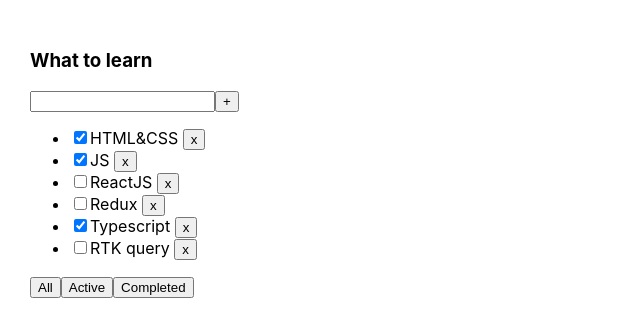
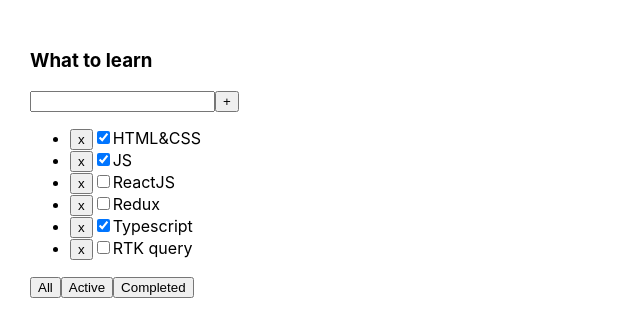
Before and after one commit to SanyaSkl/todolist-repetition, a React (Vite) app: page / in a window 1280 px wide. Shown: the top 336 px of the page, without its empty margins (0-640 px from the left). Built offline with nearby package versions, Linux system fonts and the light colour scheme.

Commit message:
function-flipping training

```diff
--- a/src/App.tsx
+++ b/src/App.tsx
@@ -11,15 +11,14 @@
 export type FilterValues = 'all' | 'active' | 'completed'
 
 export const App = () => {
-    const [filter, setFilter] = useState('all')
 
     const [tasks, setTasks] = useState<Task[]>([
-        {id: 1, title: 'HTML&CSS ', isDone: true},
-        {id: 2, title: 'JS ', isDone: true},
-        {id: 3, title: 'ReactJS ', isDone: false},
-        {id: 4, title: 'Redux ', isDone: false},
-        {id: 5, title: 'Typescript ', isDone: true},
-        {id: 6, title: 'RTK query ', isDone: false}
+        {id: 1, title: 'HTML&CSS', isDone: true},
+        {id: 2, title: 'JS', isDone: true},
+        {id: 3, title: 'ReactJS', isDone: false},
+        {id: 4, title: 'Redux', isDone: false},
+        {id: 5, title: 'Typescript', isDone: true},
+        {id: 6, title: 'RTK query', isDone: false}
     ])
 
     const deleteTask = (taskId: number) => {
@@ -29,23 +28,49 @@
         setTasks(filteredTasks)
     }
 
+    // const [filter, setFilter] = useState('all')
+    //
+    // const changeFilter = (filter: FilterValues) => {
+    //     setFilter(filter)
+    // }
+    //
+    // let filteredTasks = tasks
+    // if (filter === 'active') {
+    //     filteredTasks = tasks.filter(task => !task.isDone)
+    // }
+    // if (filter === 'completed') {
+    //     filteredTasks = tasks.filter(task => task.isDone)
+    // }
+
+    const [filter, setFilter] = useState('all')
+
     const changeFilter = (filter: FilterValues) => {
         setFilter(filter)
     }
 
-    let filteredTasks = tasks
-    if (filter === 'active') {
-        filteredTasks = tasks.filter(task => !task.isDone)
+    const filteredFoo = () => {
+
+        switch (filter) {
+            case 'completed': {
+                return tasks.filter(task => task.isDone)
+            }
+            case 'active': {
+                return tasks.filter(task => !task.isDone)
+            }
+            default:
+                return tasks
+        }
     }
-    if (filter === 'completed') {
-        filteredTasks = tasks.filter(task => task.isDone)
-    }
+
+    let filteredVal = filteredFoo()
+
     return (
         <div className="app">
             <TodolistItem title="What to learn"
-                          tasks={filteredTasks}
+                          tasks={tasks}
                           deleteTask={deleteTask}
                           changeFilter={changeFilter}
+                          filteredVal={filteredVal}
             />
         </div>
     )
--- a/src/Components/TodolistItem.tsx
+++ b/src/Components/TodolistItem.tsx
@@ -6,10 +6,34 @@
     tasks: Task[]
     deleteTask: (taskId: number) => void
     changeFilter: (filter: FilterValues) => void
-
+    filteredVal: Task[]
 }
 
-export const TodolistItem = ({title, tasks, deleteTask, changeFilter}: Props) => {
+export const TodolistItem = ({title, tasks, deleteTask, changeFilter, filteredVal}: Props) => {
+
+    // const [filter, setFilter] = useState('all')
+    //
+    // const changeFilter = (filter: FilterValues) => {
+    //     setFilter(filter)
+    // }
+    //
+    // const filteredFoo = () => {
+    //
+    //     switch (filter) {
+    //         case 'completed': {
+    //             return tasks.filter(task => task.isDone)
+    //         }
+    //         case 'active': {
+    //             return tasks.filter(task => !task.isDone)
+    //         }
+    //         default:
+    //             return tasks
+    //     }
+    // }
+    //
+    // let filteredVal = filteredFoo()
+
+
     return (
         <div>
             <h3>{title}</h3>
@@ -21,12 +45,12 @@
                 <p>Тасок нет</p>
             ) : (
                 <ul>
-                    {tasks.map(task => {
+                    {filteredVal.map(task => {
                         return (
                             <li key={task.id}>
+                                <Button onClick={() => deleteTask(task.id)} title={'x'}/>
                                 <input type="checkbox" checked={task.isDone}/>
                                 <span>{task.title}</span>
-                                <Button onClick={() => deleteTask(task.id)} title={'x'}/>
                             </li>
                         )
                     })}
```
